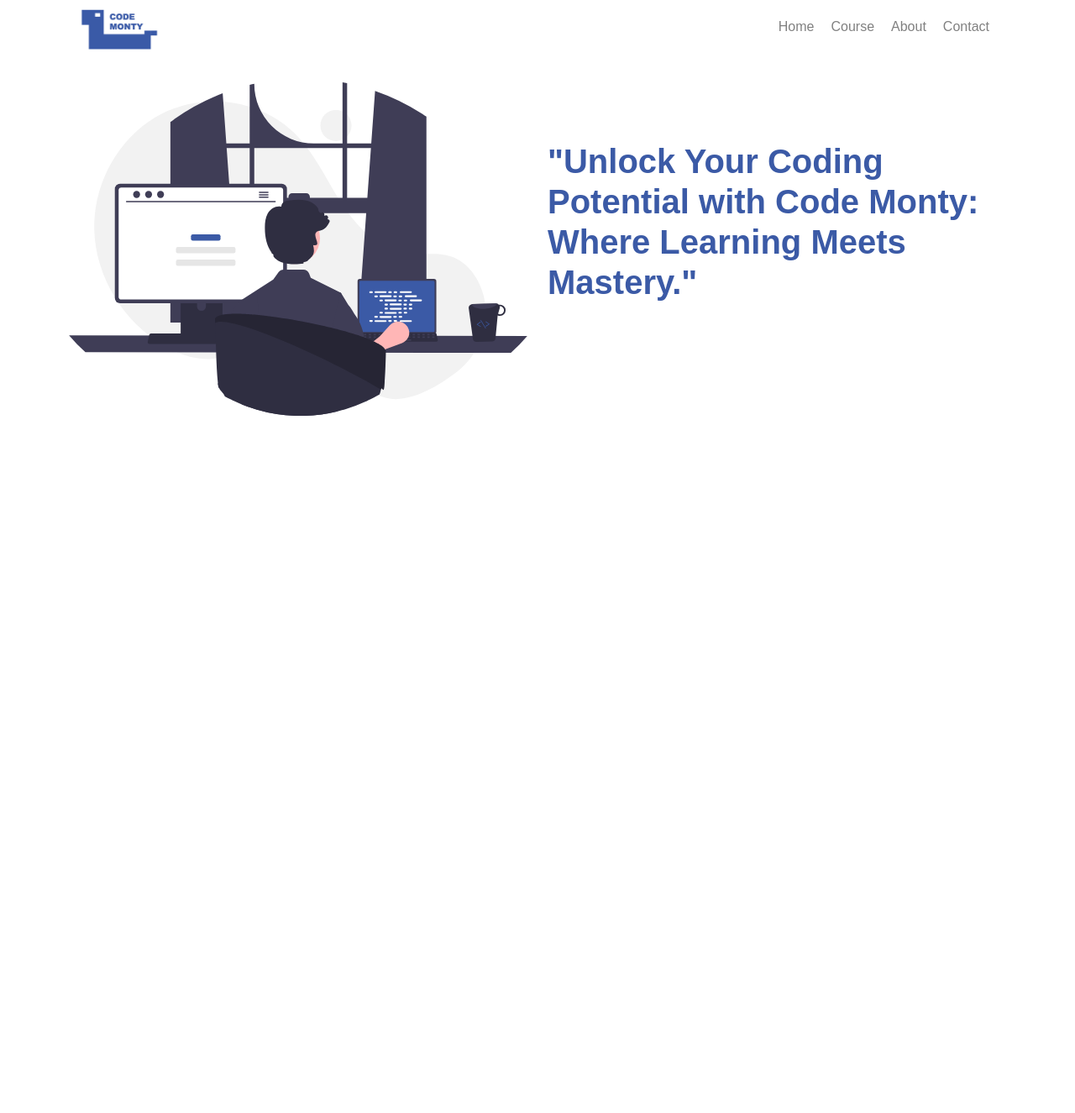
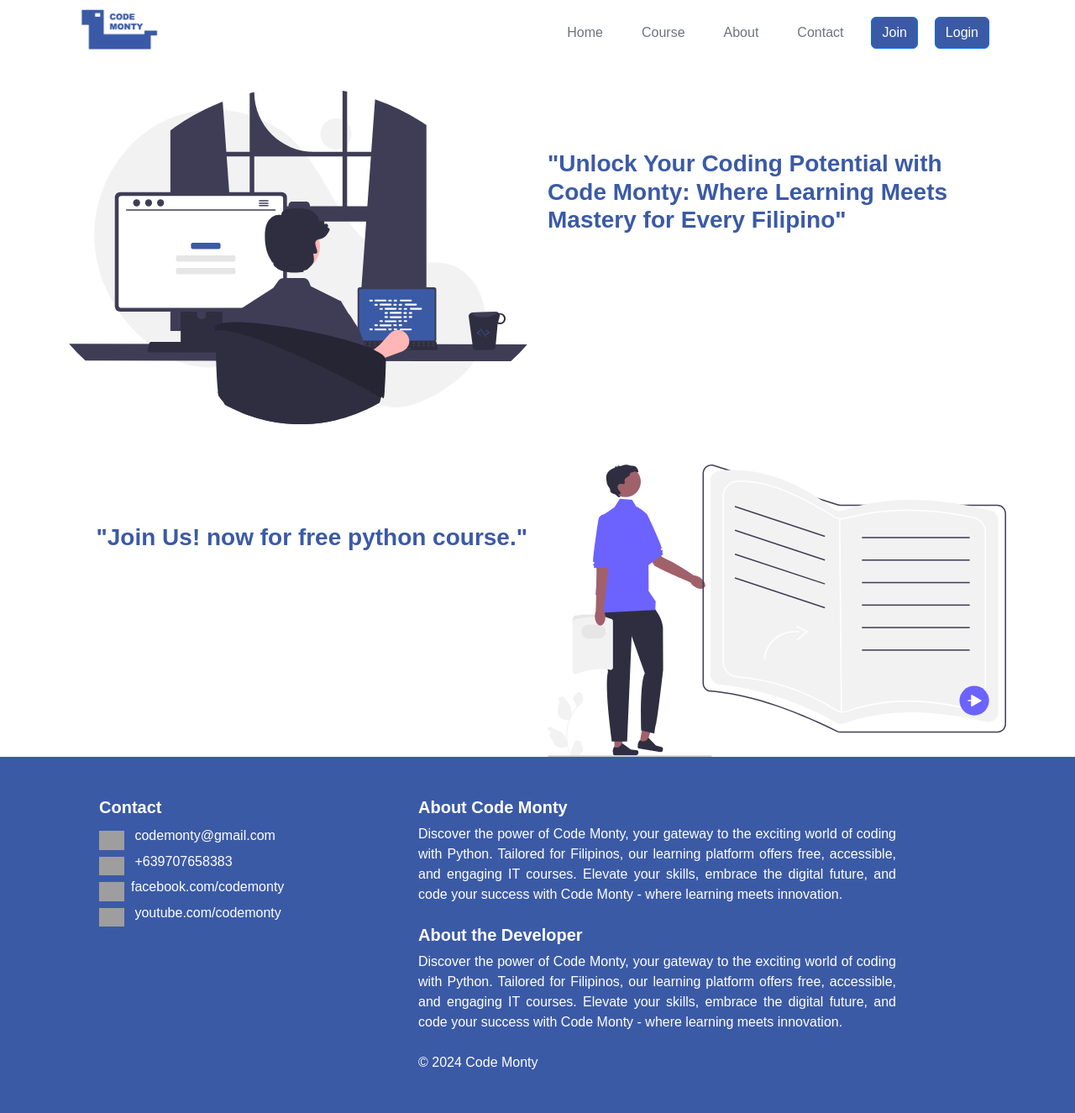
Before and after one commit to f9ki3/Code_Monty, a Flask app: page / in a window 1280 px wide. Shown: the whole page at 84% size. Before the commit the page ends 495 px from the top, so only its background shows below. Run offline with Flask 3, Linux system fonts and the light colour scheme; grey boxes are pictures that could not be loaded.

Commit message:
update code monty

```diff
--- a/static/css/header.css
+++ b/static/css/header.css
@@ -9,7 +9,7 @@ header{
     flex-direction: row;
     justify-content: space-between;
     padding: 10px;
-    height: 50px;
+    height: 60px;
 }
 
 ul{
@@ -60,3 +60,14 @@ header div img{
     width: 100%;
     height: 100%;
 }
+
+footer{
+    background-color: #3b5aa6;
+    color: white;
+    margin-bottom: 0px;
+    height: auto;
+}
+
+footer p{
+    margin-bottom: 0px;
+}
--- a/templates/base.html
+++ b/templates/base.html
@@ -18,7 +18,19 @@
             </div>
             <div class="col-6 col-md-6">
                 <div class="text-div1">
-                    <h1 class="fw-bolder">"Unlock Your Coding Potential with Code Monty: Where Learning Meets Mastery."</h1>
+                    <h3 class="fw-bolder">"Unlock Your Coding Potential with Code Monty: Where Learning Meets Mastery for Every Filipino"</h3>
+                </div>
+            </div>
+        </div>
+        <div class="row mt-5">
+            <div class="col-6 col-md-6">
+                <div class="text-div1">
+                    <h3 class="fw-bolder text-end">"Join Us! now for free python course."</h3>
+                </div>
+            </div>
+            <div class="col-6 col-md-6">
+                <div class="img-div1">
+                    <img src="{{url_for('static', filename='img/undraw_books_re_8gea.svg')}}" alt="">
                 </div>
             </div>
         </div>
@@ -27,7 +39,7 @@
     </div>
 
 
-    <!-- {% include 'footer.html' %} -->
+    {% include 'footer.html' %}
     <script src="https://cdn.jsdelivr.net/npm/bootstrap@5.3.2/dist/js/bootstrap.bundle.min.js" integrity="sha384-C6RzsynM9kWDrMNeT87bh95OGNyZPhcTNXj1NW7RuBCsyN/o0jlpcV8Qyq46cDfL" crossorigin="anonymous"></script>
 </body>
 </html>
--- a/templates/footer.html
+++ b/templates/footer.html
@@ -1,3 +1,20 @@
 <footer>
-    <p>&copy; 2024 Code Monty</p>
+    <div class="container">
+        <div class="row">
+            <div class="col-12 col-md-4 p-5">
+                <h5 class="fw-bolder">Contact</h5>
+                <p><img class="mt-2 me-2" style="width: 30px" src="https://raw.githubusercontent.com/gauravghongde/social-icons/9d939e1c5b7ea4a24ac39c3e4631970c0aa1b920/SVG/White/Gmail_white.svg" alt=""> codemonty@gmail.com</p>
+                <p><img class="mt-2 me-2" style="width: 30px" src="https://raw.githubusercontent.com/gauravghongde/social-icons/9d939e1c5b7ea4a24ac39c3e4631970c0aa1b920/SVG/White/WhatsApp_white.svg" alt=""> +639707658383</p>
+                <p><img class="mt-2 me-2" style="width: 30px" src="https://raw.githubusercontent.com/gauravghongde/social-icons/9d939e1c5b7ea4a24ac39c3e4631970c0aa1b920/SVG/White/Facebook_white.svg" alt="">facebook.com/codemonty</p>
+                <p><img class="mt-2 me-2" style="width: 30px" src="https://raw.githubusercontent.com/gauravghongde/social-icons/9d939e1c5b7ea4a24ac39c3e4631970c0aa1b920/SVG/White/Youtube_white.svg" alt=""> youtube.com/codemonty</p>
+            </div>
+            <div class="col-12 col-md-7 p-5">
+                <h5 class="fw-bolder">About Code Monty</h5>
+                <p style="text-align: justify;">Discover the power of Code Monty, your gateway to the exciting world of coding with Python. Tailored for Filipinos, our learning platform offers free, accessible, and engaging IT courses. Elevate your skills, embrace the digital future, and code your success with Code Monty - where learning meets innovation.</p>
+                <h5 class="fw-bolder mt-4">About the Developer</h5>
+                <p style="text-align: justify;">Discover the power of Code Monty, your gateway to the exciting world of coding with Python. Tailored for Filipinos, our learning platform offers free, accessible, and engaging IT courses. Elevate your skills, embrace the digital future, and code your success with Code Monty - where learning meets innovation.</p>
+                <p class="mt-4">&copy; 2024 Code Monty</p>
+            </div>
+        </div>
+    </div>
 </footer>
--- a/templates/header.html
+++ b/templates/header.html
@@ -1,15 +1,20 @@
-<div class="container sticky-top navbar-div">
+<div class="container navbar-div">
     <header class="sticky">
         <div>
             <img src="{{url_for('static', filename='img/logo.jpg')}}" alt="code monty">
         </div>
         <nav>
             <ul>
-                <li><a href="/">Home</a></li>
-                <li><a href="/">Course</a></li>
-                <li><a href="/">About</a></li>
-                <li><a href="/">Contact</a></li>
-
+                <li><a href="/" class="btn text-secondary">Home</a></li>
+                <li><a href="/" class="btn text-secondary">Course</a></li>
+                <li><a href="/" class="btn text-secondary">About</a></li>
+                <li><a href="/" class="btn text-secondary">Contact</a></li>
+                <li>
+                    <a href="" class="btn btn-primary" style="background-color: #3b5aa6;">Join</a>
+                </li>
+                <li>
+                    <a href="" class="btn btn-primary" style="background-color: #3b5aa6;">Login</a>
+                </li>
             </ul>
         </nav>
     </header>
```
Also changed, not shown: static/img/undraw_books_re_8gea.svg (added), static/img/undraw_education_f8ru.svg (added).
